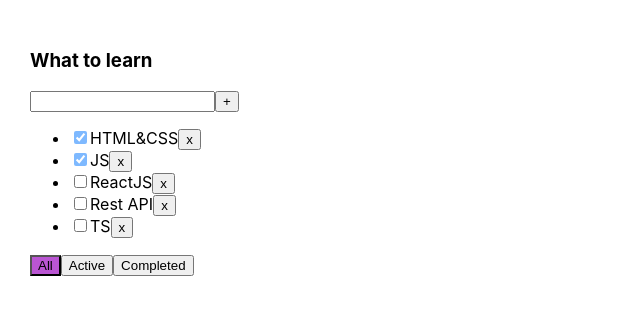
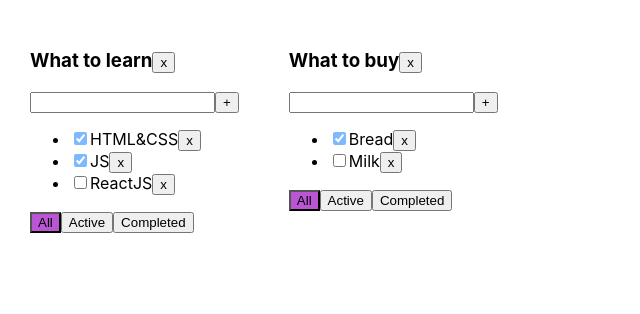
Before and after one commit to IuliiaSharipova/todoList, a React (Create React App) app: page / in a window 1280 px wide. Shown: the top 314 px of the page, without its empty margins (0-640 px from the left). Built offline with nearby package versions, Linux system fonts and the light colour scheme.

Commit message:
replaced state, rewritten functions to work with todolists and tasks, added function to deleting todolists

```diff
--- a/src/App.tsx
+++ b/src/App.tsx
@@ -5,57 +5,89 @@ import {v1} from 'uuid';
 
 export type FilterValuesType = 'all' | 'active' | 'completed'
 
+export type TodolistsType = {
+    id: string
+    title: string
+    filter: FilterValuesType
+}
+export type TasksStateType = {
+    [key: string]: Array<TaskType>
+}
+export type TaskType = {
+    id: string
+    title: string
+    isDone: boolean
+}
+
 function App() {
-    const [tasks, setTasks] = useState(
+    let todolistID1 = v1();
+    let todolistID2 = v1();
+
+
+    const [todolists, setTodolists] = useState<Array<TodolistsType>>(
         [
+            {id: todolistID1, title: 'What to learn', filter: 'all'},
+            {id: todolistID2, title: 'What to buy', filter: 'all'},
+        ]
+    );
+    let [tasks, setTasks] = useState<TasksStateType>({
+        [todolistID1]: [
             {id: v1(), title: 'HTML&CSS', isDone: true},
             {id: v1(), title: 'JS', isDone: true},
             {id: v1(), title: 'ReactJS', isDone: false},
-            {id: v1(), title: 'Rest API', isDone: false},
-            {id: v1(), title: 'TS', isDone: false}
+
+        ],
+        [todolistID2]: [
+            {id: v1(), title: 'Bread', isDone: true},
+            {id: v1(), title: 'Milk', isDone: false},
         ]
-    );
-    const [filter, setFilter] = useState<FilterValuesType>('all');
+    });
 
-
-    const removeTask = (taskId: string) => {
-        let filteredTasks = tasks.filter(t => t.id !== taskId);
-        setTasks(filteredTasks);
-        console.log(filteredTasks);
-    };
-    let tasksForTodolist = tasks;
-    if (filter === 'active') {
-        tasksForTodolist = tasks.filter(t => t.isDone === false);
-    }
-    if (filter === 'completed') {
-        tasksForTodolist = tasks.filter(t => t.isDone === true);
-    }
-    const changeFilter = (value: FilterValuesType) => {
-        setFilter(value);
+    const removeTask = (todoId: string, taskId: string) => {
+        setTasks({...tasks, [todoId]: tasks[todoId].filter(task => task.id !== taskId)});
     };
 
-    const addTask = (newTitle: string) => {
+    const changeFilter = (todoId: string, value: FilterValuesType) => {
+        setTodolists(todolists.map(todo =>
+            todo.id === todoId ? {...todo, filter: value} : todo));
+    };
+
+    const addTask = (todoId: string, newTitle: string) => {
         let newTask = {id: v1(), title: newTitle, isDone: false};
-            let newTasks = [newTask, ...tasks];
-            setTasks(newTasks);
+        setTasks({...tasks, [todoId]: [newTask, ...tasks[todoId]]});
     };
-    const onChangeTaskStatus = (taskId: string, isDone: boolean) => {
-        let taskToChangeStatus = tasks.find(t => t.id === taskId);
-        if (taskToChangeStatus) {
-            taskToChangeStatus.isDone = isDone;
-        }
-        setTasks([...tasks]);
+    const onChangeTaskStatus = (todoId: string, taskId: string, isDone: boolean) => {
+        setTasks({
+            ...tasks,
+            [todoId]: tasks[todoId].map(task => task.id === taskId ? {...task, isDone: isDone} : task)
+        });
+    };
+    const removeTodolist = (todoId: string) => {
+        setTodolists(todolists.filter(todo => todo.id !== todoId));
+        delete tasks[todoId];
     };
     return (
         <div className="App">
-            <Todolist title="What to learn"
+            {todolists.map(todo => {
+                let tasksForTodolist = tasks[todo.id];
+                if (todo.filter === 'active') {
+                    tasksForTodolist = tasksForTodolist.filter(t => !t.isDone);
+                }
+                if (todo.filter === 'completed') {
+                    tasksForTodolist = tasksForTodolist.filter(t => t.isDone);
+                }
+                return (<Todolist key={todo.id}
+                                  todoId={todo.id}
+                                  title={todo.title}
                                   tasks={tasksForTodolist}
                                   removeTask={removeTask}
                                   changeFilter={changeFilter}
                                   addTask={addTask}
                                   onChangeTaskStatus={onChangeTaskStatus}
-                      filter={filter}
-            />
+                                  filter={todo.filter}
+                                  removeTodolist={removeTodolist}
+                />);
+            })}
         </div>
     );
 }
--- a/src/Todolist.tsx
+++ b/src/Todolist.tsx
@@ -9,11 +9,13 @@ type TaskType = {
 type TodolistType = {
     title: string
     tasks: Array<TaskType>
-    removeTask: (taskId: string) => void
-    changeFilter: (value: FilterValuesType) => void
-    addTask: (newTitle: string) => void
-    onChangeTaskStatus: (taskId: string, isDone: boolean) => void
+    removeTask: (todoId: string, taskId: string) => void
+    changeFilter: (todoId: string, value: FilterValuesType) => void
+    addTask: (todoId: string, newTitle: string) => void
+    onChangeTaskStatus: (todoId: string, taskId: string, isDone: boolean) => void
     filter: FilterValuesType
+    todoId: string
+    removeTodolist: (todoId: string) => void
 }
 
 export function Todolist(props: TodolistType) {
@@ -22,7 +24,7 @@ export function Todolist(props: TodolistType) {
 
     const addTaskHandler = () => {
         if (title.trim() !== '') {
-            props.addTask(title.trim());
+            props.addTask(props.todoId, title.trim());
             setTitle('');
         } else {
             setError('Title is required');
@@ -37,13 +39,20 @@ export function Todolist(props: TodolistType) {
             addTaskHandler();
         }
     };
-    const onnAllClickHandler = () => props.changeFilter('all');
-    const onActiveClickHandler = () => props.changeFilter('active');
-    const onCompletedClickHandler = () => props.changeFilter('completed');
-    const onnAddTaskClickHandler = (taskId: string) => props.removeTask(taskId);
+    const onnAllClickHandler = () => props.changeFilter(props.todoId, 'all');
+    const onActiveClickHandler = () => props.changeFilter(props.todoId, 'active');
+    const onCompletedClickHandler = () => props.changeFilter(props.todoId, 'completed');
+    const onnAddTaskClickHandler = (taskId: string) => props.removeTask(props.todoId, taskId);
+
+    const removeTodolistHandler = () => {
+        props.removeTodolist(props.todoId);
+    };
     return (
         <div>
-            <h3>{props.title}</h3>
+            <h3>
+                {props.title}
+                <button onClick={removeTodolistHandler}>x</button>
+            </h3>
             <div>
                 <input value={title}
                        onChange={onChangeHandler}
@@ -58,14 +67,14 @@ export function Todolist(props: TodolistType) {
                 {props.tasks.map(t => {
                     const onCheckBoxChangeHandler = (e: ChangeEvent<HTMLInputElement>) => {
                         let newIsDoneValue = e.currentTarget.checked;
-                        props.onChangeTaskStatus(t.id, newIsDoneValue);
+                        props.onChangeTaskStatus(props.todoId, t.id, newIsDoneValue);
                     };
                     return (
                         <li key={t.id}>
                             <input type="checkbox"
                                    checked={t.isDone}
                                    onChange={onCheckBoxChangeHandler}
-                                   className={t.isDone ? 'is-done' :''}
+                                   className={t.isDone ? 'is-done' : ''}
                             />
                             <span>{t.title}</span>
                             <button onClick={() => onnAddTaskClickHandler(t.id)}>x</button>
```
Also changed, not shown: 1 other file (tests, documents, lock files or other folders). Lines whose indentation alone changed are shown as unchanged.
